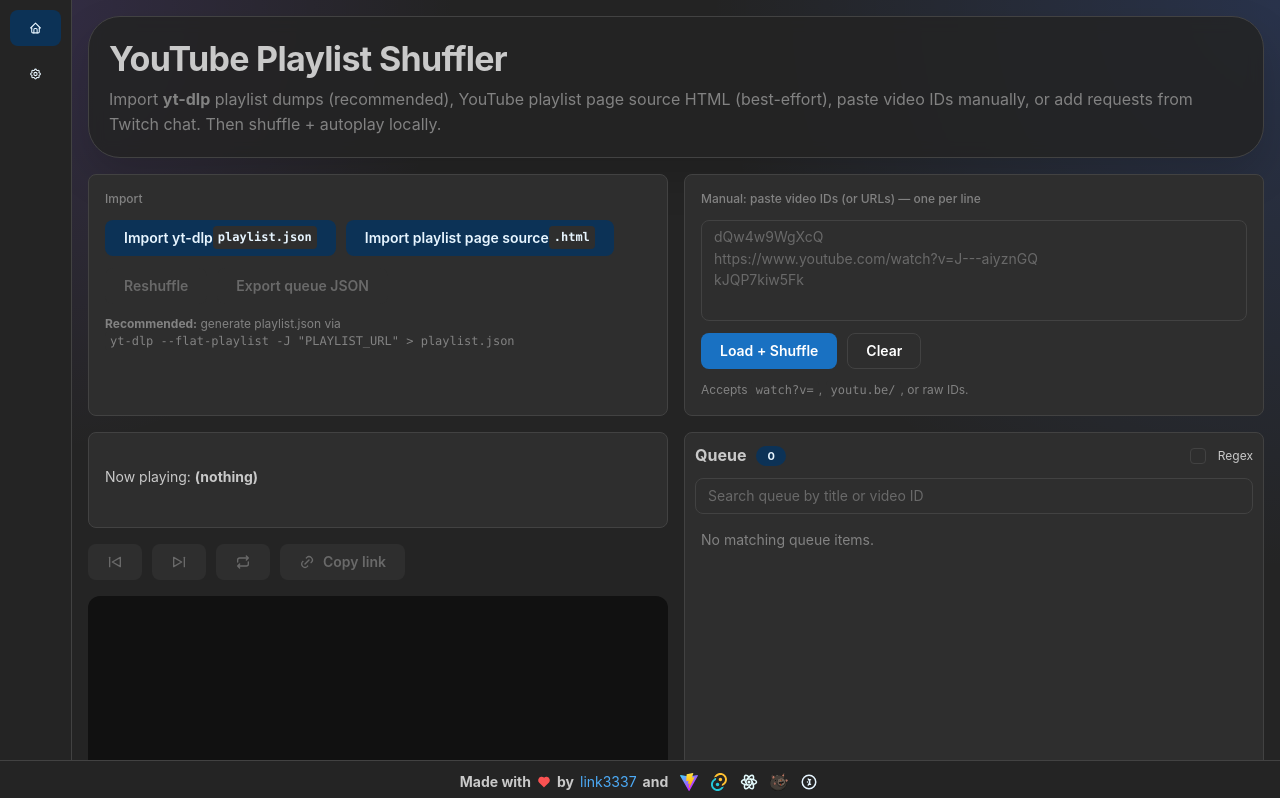
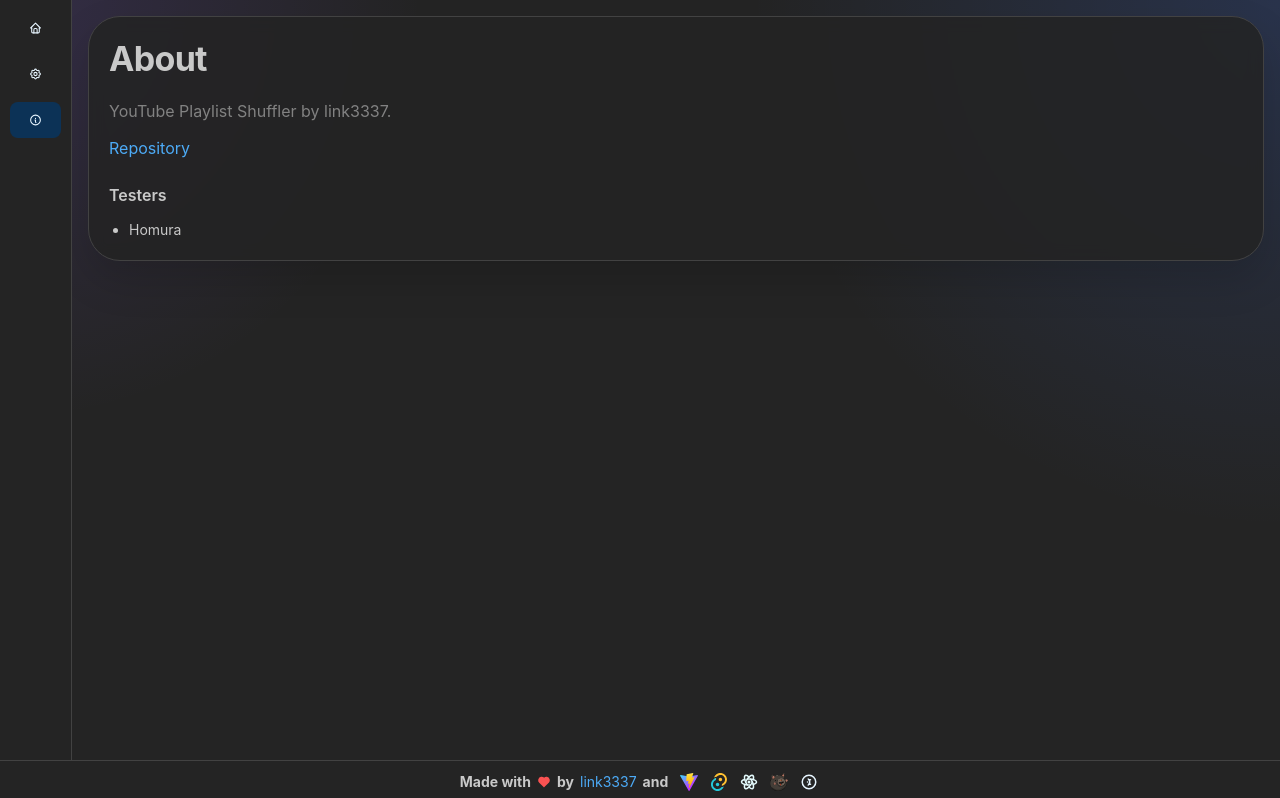
Before and after one commit to link3337/YoutubeShuffler, a React (Vite) app: page /about in a window 1280 px wide. Before the commit this address led to /home. Shown: the top 798 px of the page. Built offline with nearby package versions, Linux system fonts and the light colour scheme.

Commit message:
Add FAQ modal and About route; update README and component imports

```diff
--- a/index.html
+++ b/index.html
@@ -1,6 +1,5 @@
 <!doctype html>
 <html lang="en">
-
   <head>
     <meta charset="UTF-8" />
     <link rel="icon" type="image/svg+xml" href="/icon.ico" />
@@ -12,5 +11,4 @@
     <div id="root"></div>
     <script type="module" src="/src/main.tsx"></script>
   </body>
-
 </html>
--- a/src/App.tsx
+++ b/src/App.tsx
@@ -6,7 +6,7 @@ import {
   useComputedColorScheme,
   useMantineColorScheme
 } from '@mantine/core';
-import { IconHome, IconSettings } from '@tabler/icons-react';
+import { IconHome, IconInfoCircle, IconSettings } from '@tabler/icons-react';
 import { Link, useLocation } from 'react-router-dom';
 import AppRoutes from './components/AppRoutes';
 import Footer from './components/layout/Footer';
@@ -16,7 +16,10 @@ function App() {
   const computedColorScheme = useComputedColorScheme('dark', { getInitialValueInEffect: true });
 
   const location = useLocation();
-  const isHomeRoute = location.pathname.toLowerCase() === '/home';
+  const currentPath = location.pathname.toLowerCase();
+  const isHomeRoute = currentPath === '/home';
+  const isSettingsRoute = currentPath === '/settings';
+  const isAboutRoute = currentPath === '/about';
 
   return (
     <AppShell
@@ -44,11 +47,20 @@ function App() {
           <Button
             component={Link}
             to="/settings"
-            variant={!isHomeRoute ? 'light' : 'subtle'}
+            variant={isSettingsRoute ? 'light' : 'subtle'}
             justify="flex-start"
             aria-label="Settings"
           >
             <IconSettings size={18} />
+          </Button>
+          <Button
+            component={Link}
+            to="/about"
+            variant={isAboutRoute ? 'light' : 'subtle'}
+            justify="flex-start"
+            aria-label="About"
+          >
+            <IconInfoCircle size={18} />
           </Button>
         </Stack>
       </AppShell.Navbar>
--- a/src/components/AppRoutes.tsx
+++ b/src/components/AppRoutes.tsx
@@ -1,5 +1,6 @@
 import { Navigate, Route, Routes } from 'react-router-dom';
 import PlaylistShufflerApp from './PlaylistShufflerApp';
+import AboutRoute from './routes/AboutRoute';
 import HomeRoute from './routes/HomeRoute';
 import SettingsRoute from './routes/SettingsRoute';
 
@@ -17,6 +18,7 @@ export default function AppRoutes({ isDarkMode, onToggleTheme }: AppRoutesProps)
       >
         <Route path="/home" element={<HomeRoute />} />
         <Route path="/settings" element={<SettingsRoute />} />
+        <Route path="/about" element={<AboutRoute />} />
       </Route>
       <Route path="*" element={<Navigate to="/home" replace />} />
     </Routes>
--- /dev/null
+++ b/src/components/FaqModal.tsx
@@ -0,0 +1,84 @@
+import { Anchor, Code, Divider, List, Modal, Stack, Text } from '@mantine/core';
+
+type FaqModalProps = {
+  opened: boolean;
+  onClose: () => void;
+};
+
+export function FaqModal({ opened, onClose }: FaqModalProps) {
+  return (
+    <Modal opened={opened} onClose={onClose} title="FAQ" centered size="lg">
+      <Stack gap="sm">
+        <Text fw={600}>Get yt-dlp</Text>
+        <List size="sm" spacing="xs">
+          <List.Item>
+            Install from{' '}
+            <Anchor href="https://github.com/yt-dlp/yt-dlp" target="_blank" rel="noreferrer">
+              github.com/yt-dlp/yt-dlp
+            </Anchor>
+            .
+          </List.Item>
+          <List.Item>
+            Export a playlist JSON with{' '}
+            <Code>yt-dlp --flat-playlist -J "PLAYLIST_URL" &gt; playlist.json</Code>
+          </List.Item>
+          <List.Item>Then use Import yt-dlp playlist.json in the app.</List.Item>
+        </List>
+        <Divider />
+        <Text fw={600}>Generate Twitch token</Text>
+        <List size="sm" spacing="xs">
+          <List.Item>
+            Go to{' '}
+            <Anchor href="https://twitchtokengenerator.com/" target="_blank" rel="noreferrer">
+              twitchtokengenerator.com
+            </Anchor>
+            .
+          </List.Item>
+          <List.Item>Under Bot Chat Token, click Generate Token.</List.Item>
+          <List.Item>Sign in with the Twitch account this app should use.</List.Item>
+          <List.Item>
+            Ensure these scopes are selected: <Code>chat:read</Code>, <Code>chat:edit</Code>,{' '}
+            <Code>user:read:chat</Code>, <Code>user:write:chat</Code>.
+          </List.Item>
+          <List.Item>Approve authorization and copy the token.</List.Item>
+          <List.Item>
+            Paste it into OAuth token. If needed, prepend <Code>oauth:</Code>.
+          </List.Item>
+          <List.Item>
+            Click connection. If connection fails, regenerate the token and try again.
+          </List.Item>
+        </List>
+
+        <Text size="xs" c="dimmed">
+          Keep this token private. Regenerate if connection fails.
+        </Text>
+
+        <Divider />
+
+        <Text fw={600}>Request commands</Text>
+        <List size="sm" spacing="xs">
+          <List.Item>
+            <Code>!sr https://www.youtube.com/watch?v=dQw4w9WgXcQ</Code>
+          </List.Item>
+          <List.Item>
+            <Code>!songrequest dQw4w9WgXcQ</Code>
+          </List.Item>
+        </List>
+
+        <Divider />
+
+        <Text fw={600}>Hosted website + OBS text file output</Text>
+        <List size="sm" spacing="xs">
+          <List.Item>Open the hosted app in Chrome or Edge (HTTPS or localhost).</List.Item>
+          <List.Item>Go to Settings and choose local output file in Now Playing Output.</List.Item>
+          <List.Item>In OBS, configure a Text source to read that same local file.</List.Item>
+          <List.Item>If browser file permission is lost, re-authorize in Settings.</List.Item>
+        </List>
+
+        <Text size="xs" c="dimmed">
+          Desktop Tauri mode still supports folder-based current_song.txt output.
+        </Text>
+      </Stack>
+    </Modal>
+  );
+}
--- a/src/components/ImportCard.tsx
+++ b/src/components/ImportCard.tsx
@@ -1,4 +1,4 @@
-import { Button, Card, Code, Group, Stack, Text } from '@mantine/core';
+import { Anchor, Button, Card, Code, Group, Stack, Text } from '@mantine/core';
 
 type ImportCardProps = {
   hasQueue: boolean;
@@ -42,7 +42,10 @@ export function ImportCard({
         </Group>
 
         <Text size="xs" c="dimmed">
-          <b>Recommended:</b> generate playlist.json via
+          <b>Recommended:</b> generate playlist.json via{' '}
+          <Anchor href="https://github.com/yt-dlp/yt-dlp" target="_blank" rel="noreferrer">
+            yt-dlp
+          </Anchor>
           <br />
           <Code>yt-dlp --flat-playlist -J "PLAYLIST_URL" &gt; playlist.json</Code>
         </Text>
--- a/src/components/PlaylistShufflerApp.tsx
+++ b/src/components/PlaylistShufflerApp.tsx
@@ -116,7 +116,7 @@ export default function PlaylistShufflerApp({
   onToggleTheme
 }: PlaylistShufflerAppProps) {
   const location = useLocation();
-  const isSettingsRoute = location.pathname.toLowerCase() === '/settings';
+  const isHomeRoute = location.pathname.toLowerCase() === '/home';
   const isTauriRuntime =
     typeof window !== 'undefined' &&
     Boolean((window as { __TAURI_INTERNALS__?: unknown }).__TAURI_INTERNALS__);
@@ -821,7 +821,7 @@ export default function PlaylistShufflerApp({
     <>
       <Outlet context={outletContext} />
 
-      <Box mt="md" style={isSettingsRoute ? { display: 'none' } : undefined}>
+      <Box mt="md" style={!isHomeRoute ? { display: 'none' } : undefined}>
         <PlayerQueueSection
           nowPlaying={nowPlaying}
           playerRef={playerContainerRef}
--- a/src/components/layout/SettingsHeader.tsx
+++ b/src/components/layout/SettingsHeader.tsx
@@ -1,6 +1,10 @@
-import { Group, Paper, Text, Title } from '@mantine/core';
+import { Button, Group, Paper, Text, Title } from '@mantine/core';
 
-export default function SettingsHeader() {
+type SettingsHeaderProps = {
+  onOpenFaq: () => void;
+};
+
+export default function SettingsHeader({ onOpenFaq }: SettingsHeaderProps) {
   return (
     <Paper withBorder radius="xl" p="lg" className="panel">
       <Group justify="space-between" align="flex-start" gap="md" wrap="wrap">
@@ -10,6 +14,9 @@ export default function SettingsHeader() {
           </Title>
           <Text c="dimmed">Configure Twitch song requests, theme, and other options.</Text>
         </div>
+        <Button variant="default" onClick={onOpenFaq}>
+          FAQ
+        </Button>
       </Group>
     </Paper>
   );
--- /dev/null
+++ b/src/components/routes/AboutRoute.tsx
@@ -0,0 +1,30 @@
+import { Anchor, List, Paper, Stack, Text, Title } from '@mantine/core';
+
+const TESTERS = ['Homura'];
+
+export default function AboutRoute() {
+  return (
+    <Paper withBorder radius="xl" p="lg" className="panel">
+      <Stack gap="sm">
+        <Title order={1} mb={6} className="title">
+          About
+        </Title>
+
+        <Text c="dimmed">YouTube Playlist Shuffler by link3337.</Text>
+
+        <Anchor href="https://github.com/link3337/YoutubeShuffler" target="_blank" rel="noreferrer">
+          Repository
+        </Anchor>
+
+        <Text fw={600} mt="xs">
+          Testers
+        </Text>
+        <List spacing="xs" size="sm">
+          {TESTERS.map((tester) => (
+            <List.Item key={tester}>{tester}</List.Item>
+          ))}
+        </List>
+      </Stack>
+    </Paper>
+  );
+}
--- a/src/components/routes/SettingsRoute.tsx
+++ b/src/components/routes/SettingsRoute.tsx
@@ -1,11 +1,15 @@
 import { Stack, Switch } from '@mantine/core';
+import { useState } from 'react';
 import { useOutletContext } from 'react-router-dom';
+import { FaqModal } from '../FaqModal';
 import { NowPlayingOutputCard } from '../NowPlayingOutputCard';
 import type { PlaylistShufflerOutletContext } from '../PlaylistShufflerApp';
 import { TwitchRequestCard } from '../TwitchRequestCard';
 import SettingsHeader from '../layout/SettingsHeader';
 
 export default function SettingsRoute() {
+  const [faqOpened, setFaqOpened] = useState(false);
+
   const {
     isDarkMode,
     onToggleTheme,
@@ -25,7 +29,7 @@ export default function SettingsRoute() {
 
   return (
     <>
-      <SettingsHeader />
+      <SettingsHeader onOpenFaq={() => setFaqOpened(true)} />
       <Stack gap="md" mt="md">
         <Switch
           size="md"
@@ -52,6 +56,7 @@ export default function SettingsRoute() {
           onReauthorizeWebNowPlayingFile={handleReauthorizeWebNowPlayingFile}
         />
       </Stack>
+      <FaqModal opened={faqOpened} onClose={() => setFaqOpened(false)} />
     </>
   );
 }
```
Also changed, not shown: 1 other file (tests, documents, lock files or other folders). Lines whose indentation alone changed are shown as unchanged.
